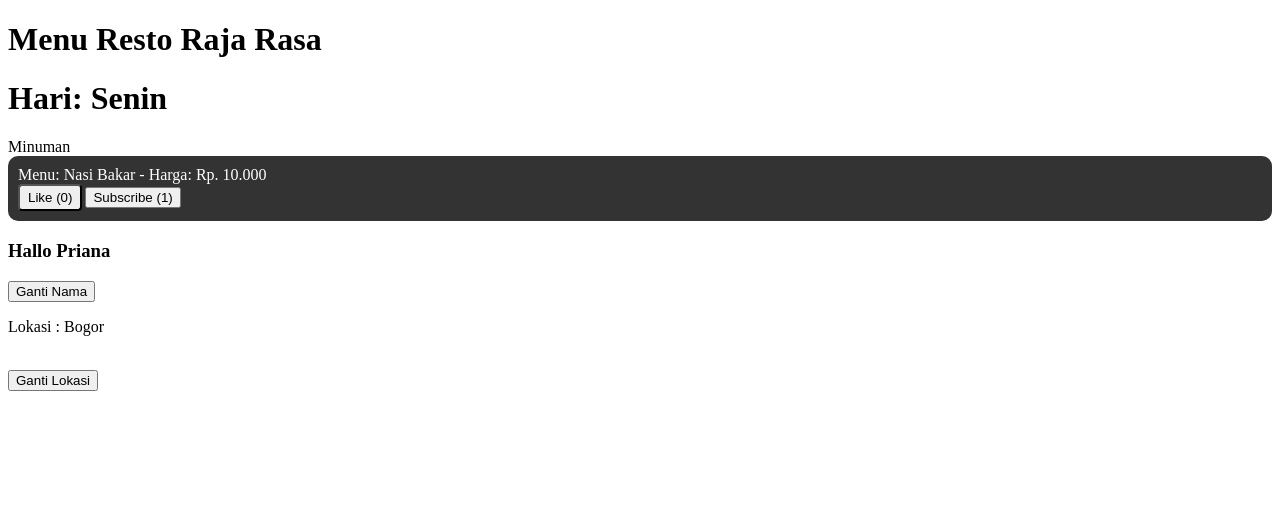
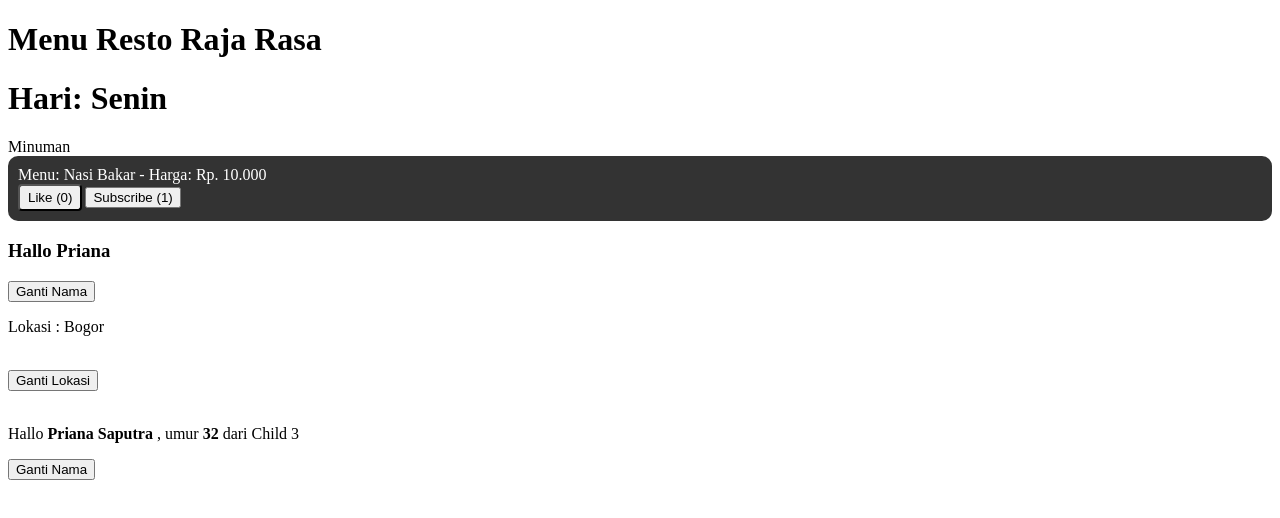
Before and after one commit to priana13/vite-react, a React (Vite) app: page / in a window 1280 px wide. Shown: the top 518 px of the page. Built offline with nearby package versions, Linux system fonts and the light colour scheme.

Commit message:
belajar Context

```diff
--- a/src/App.jsx
+++ b/src/App.jsx
@@ -5,6 +5,8 @@ import Header from './Header'
 
 import MenuResto from './MenuResto'
 import Mood from './Mood';
+
+import Contek from './Contek';
 
 
 function App() {
@@ -60,7 +62,9 @@ function App() {
      <br />
      <button onClick={() => handlerLokasi()}>Ganti Lokasi</button>
 
-
+      <br />
+      <br />
+      <Contek />
     </>
   )
 }
--- /dev/null
+++ b/src/Contek.jsx
@@ -0,0 +1,60 @@
+import { useContext, useState } from "react";
+
+import { createContext } from "react";
+
+const Context = createContext();
+
+
+export default function Contek(){
+
+    const [name, setName] = useState("Priana Saputra");
+
+    return (<>
+
+
+        <Context.Provider value={{ name , setName , umur : 32 }}>
+
+            <Child1 />
+
+        </Context.Provider>
+
+
+    </>)
+
+
+
+}
+
+function Child1(){
+
+    return <Child2 ></Child2>
+
+}
+
+function Child2(){
+
+    return <Child3 ></Child3>
+
+}
+
+
+function Child3(){
+
+    const data = useContext(Context);
+
+    const gantiNama = () => {
+
+        console.log('nama akan diganti');
+
+        data.setName("Jahtra S")
+    }
+
+    return (<>
+
+        <p>Hallo <strong>{data.name}</strong>  , umur <strong>{data.umur}</strong>  dari Child 3</p>
+
+        <button onClick={gantiNama }>Ganti Nama</button>
+    </>)
+
+
+}
```
